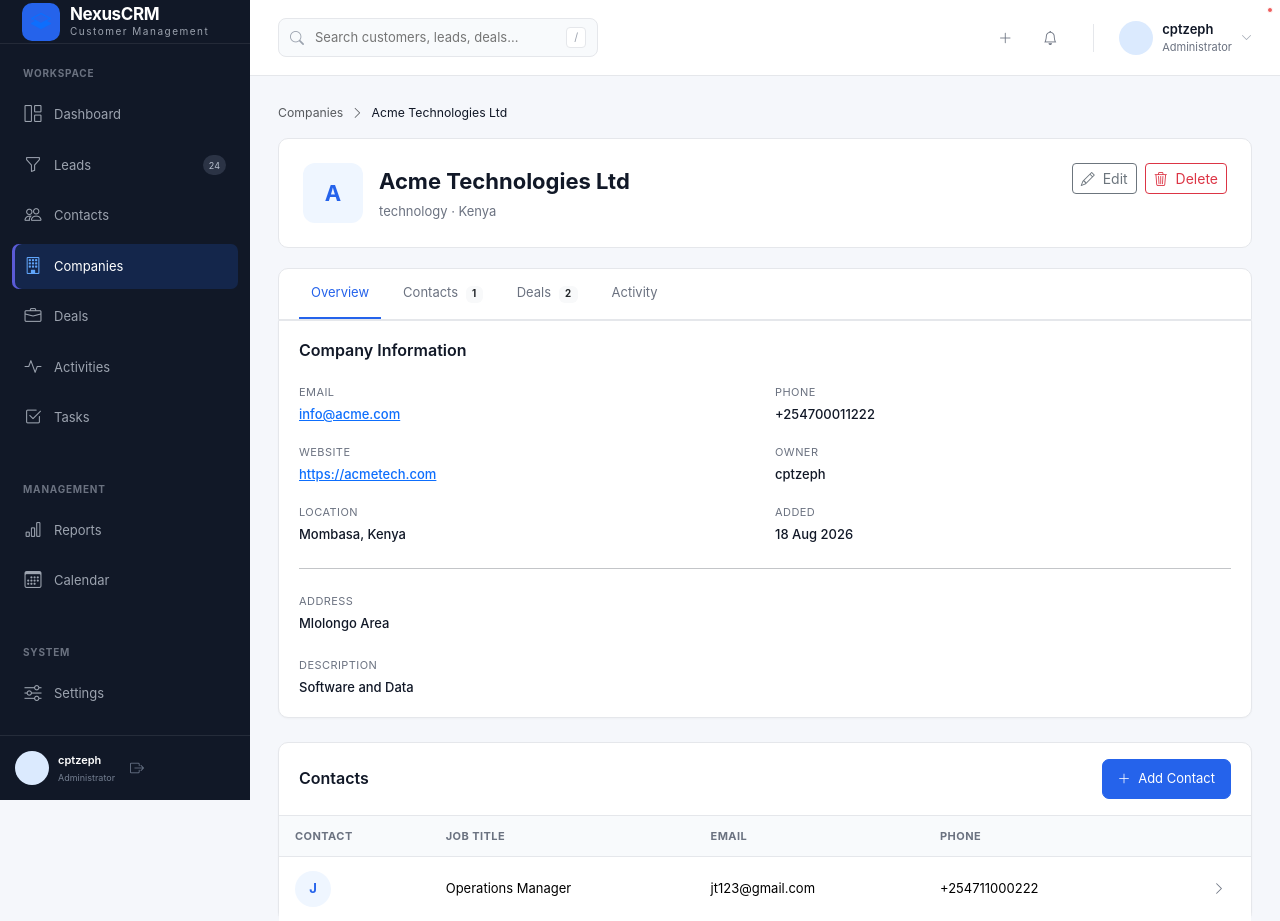
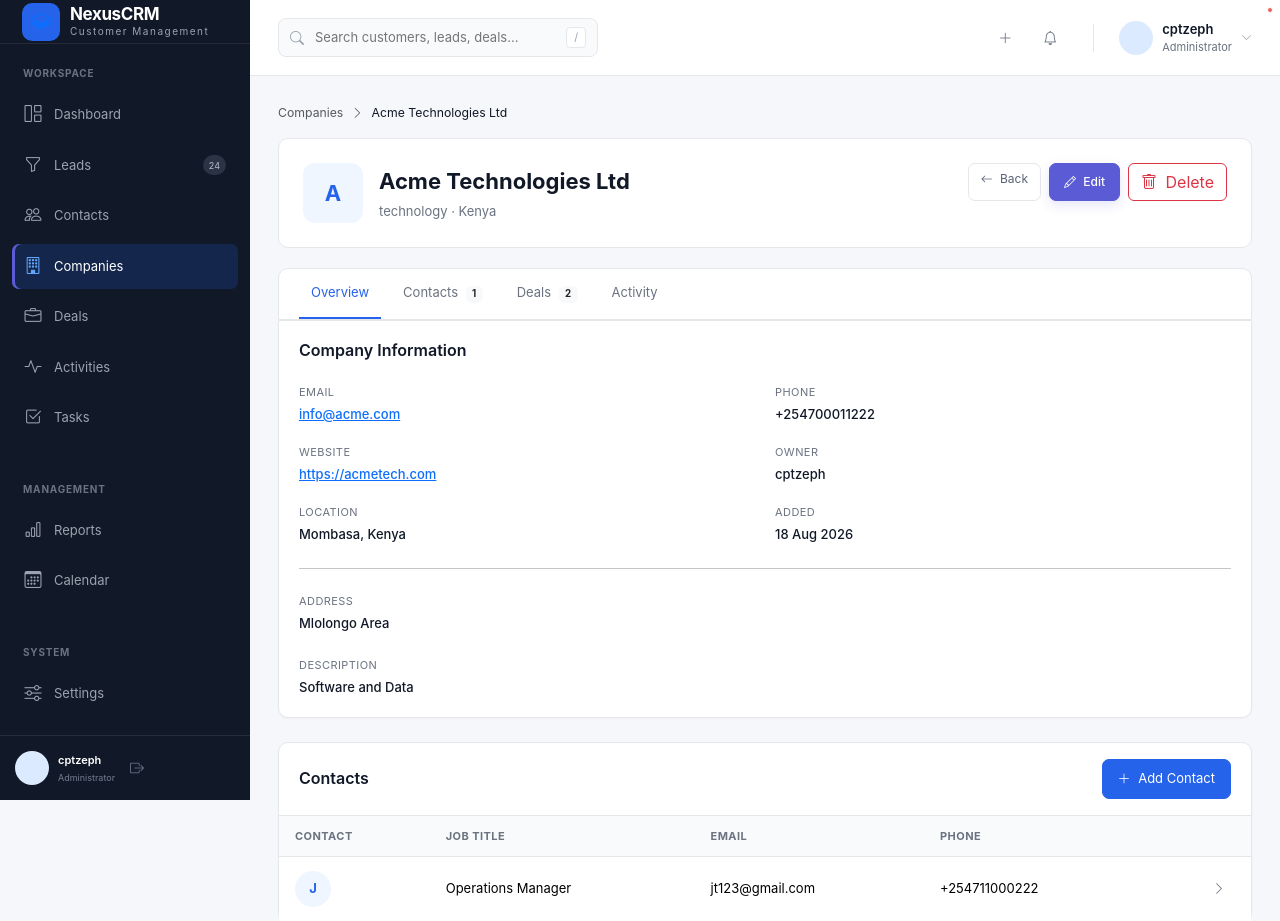
Before and after one commit to Cptzeph23/NEXUS-CRM, a Django app: page /companies/1/ in a window 1280 px wide. Shown: the top 921 px of the page. Run offline with Django 5.2, Linux system fonts and the light colour scheme; a user stored in the database is signed in; data comes from the database, SQL or seed files in the repository; data that the repository does not hold is empty.

Commit message:
company detail permission

```diff
--- a/NexusCRM/templates/crmApp/companies/company_detail.html
+++ b/NexusCRM/templates/crmApp/companies/company_detail.html
@@ -68,23 +68,41 @@ active
         </div>
 
 
-        <div class="detail-actions">
+        <div class="d-flex gap-2">
 
             <a
-                href="{% url 'company_edit' company.pk %}"
-                class="btn btn-outline-secondary btn-sm"
-            >
+                href="{% url 'company_list' %}"
+                 class="btn btn-light"
+                >
+                    <i class="bi bi-arrow-left me-1"></i>
+                Back
+            </a>
+
+
+            {% if can_edit_all_records or company.owner_id == request.user.id %}
+
+            <a
+            href="{% url 'company_edit' company.pk %}"
+            class="btn btn-primary"
+                >
                 <i class="bi bi-pencil me-1"></i>
                 Edit
             </a>
 
+            {% endif %}
+
+
+            {% if can_delete_records or crm_role == "sales" and company.owner_id == request.user.id %}
+
             <a
                 href="{% url 'company_delete' company.pk %}"
-                class="btn btn-outline-danger btn-sm"
+                 class="btn btn-outline-danger"
             >
-                <i class="bi bi-trash3 me-1"></i>
+                <i class="bi bi-trash me-1"></i>
                 Delete
             </a>
+
+            {% endif %}
 
         </div>
 
```
